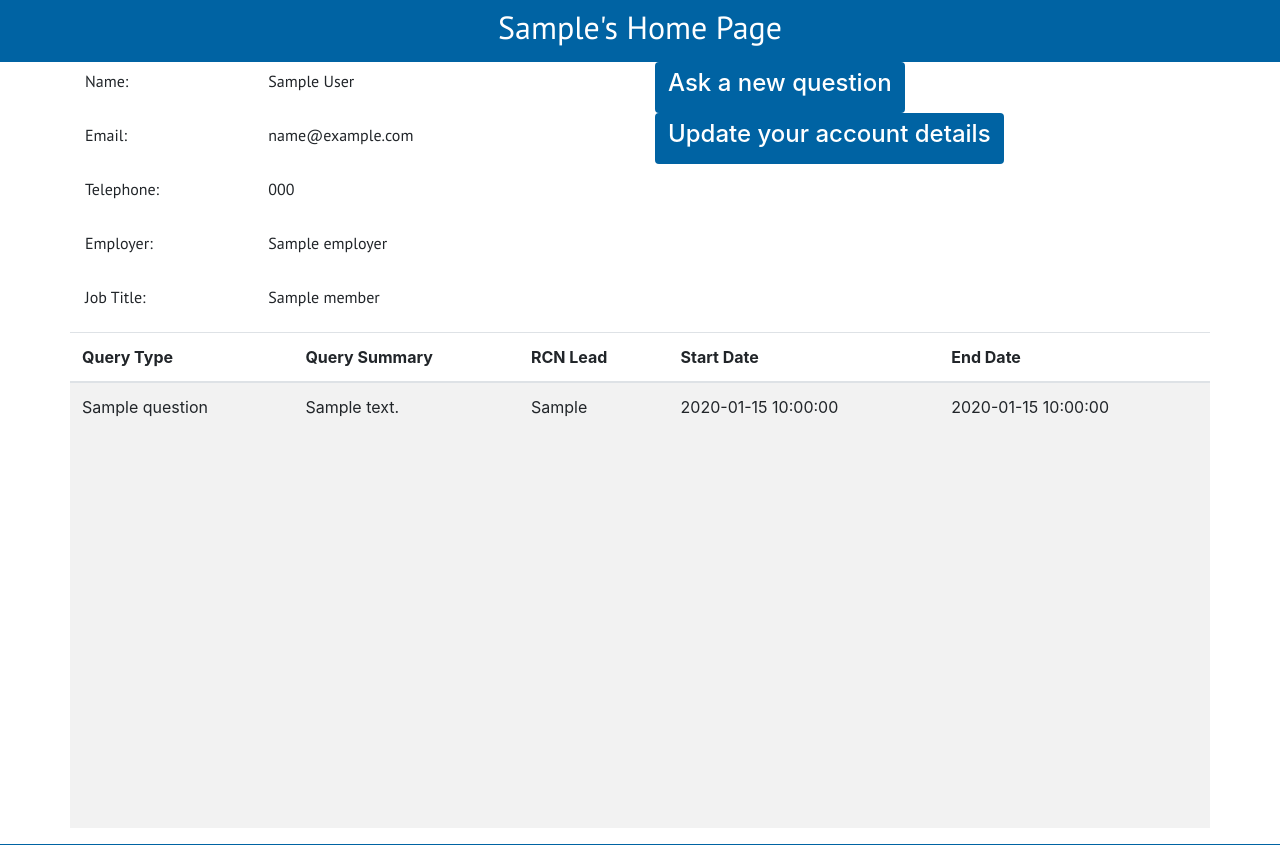
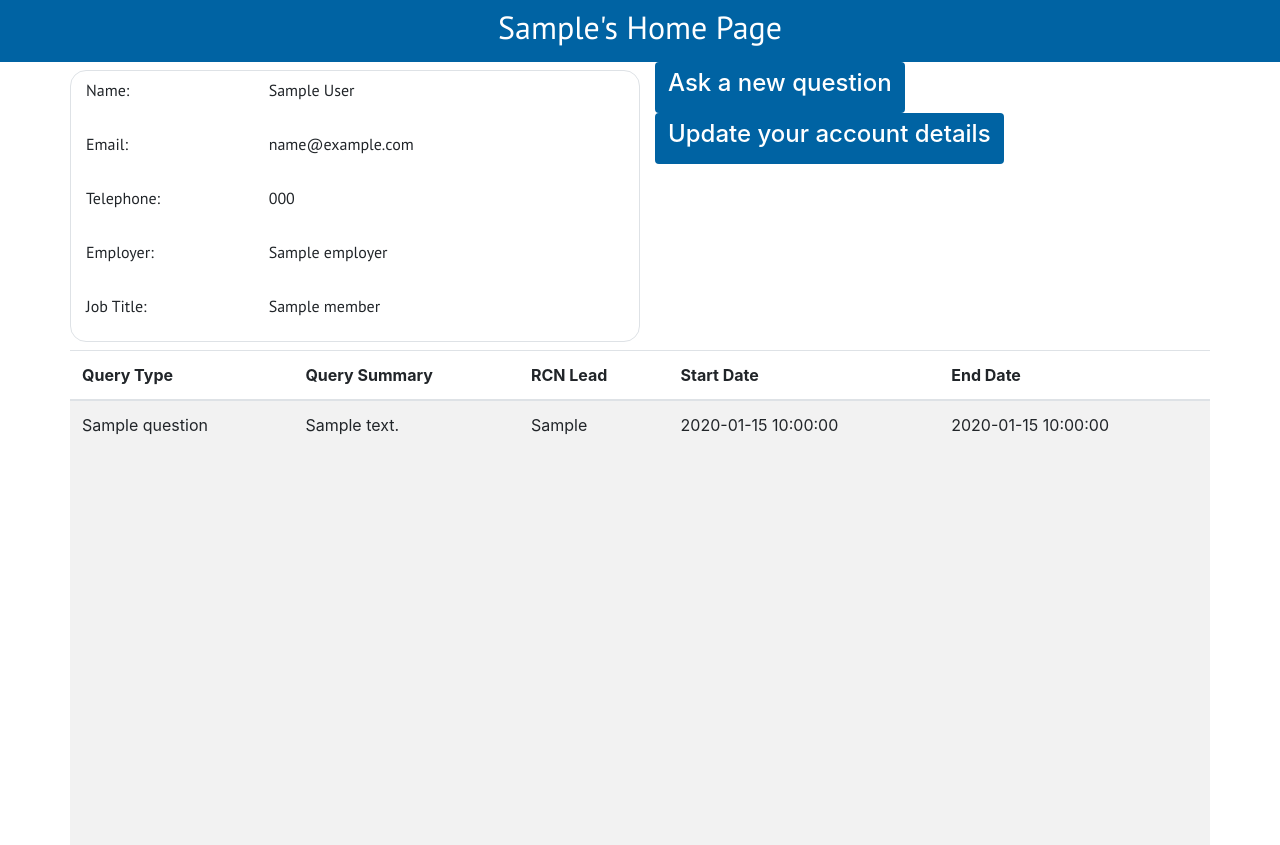
Before and after one commit to H4RP3RK/milestone3_rcn, a Flask app: page /member_home/1 in a window 1280 px wide. Shown: the part 178-1023 px from the top of the page. Run offline with Flask 2, Linux system fonts and the light colour scheme; a database or web service that is not in the repository returns one stand-in record (values such as "Sample title"); some libraries are stand-ins or nearby versions.

Commit message:
member_home - added border to account details

```diff
--- a/static/css/style.css
+++ b/static/css/style.css
@@ -96,6 +96,12 @@
     margin: 0;
 }
 
+.border {
+    border-radius: 1em;
+    margin-top: 0.5rem;
+    margin-bottom: 0.5rem;
+}
+
 /*--Links/Buttons--*/
 
 .blue-link a {
--- a/templates/member_home.html
+++ b/templates/member_home.html
@@ -4,7 +4,7 @@
 <!--Account Details-->
         <div class="container-md">
             <div class="row">
-                <section class="col-md-6 font blue-link">
+                <section class="col-md-6 font blue-link border">
                     <form>
                         <div class="form-group form-row justify-content-center">
                             <label for="name" class="col-sm-4 col-form-label">Name: </label>
```
